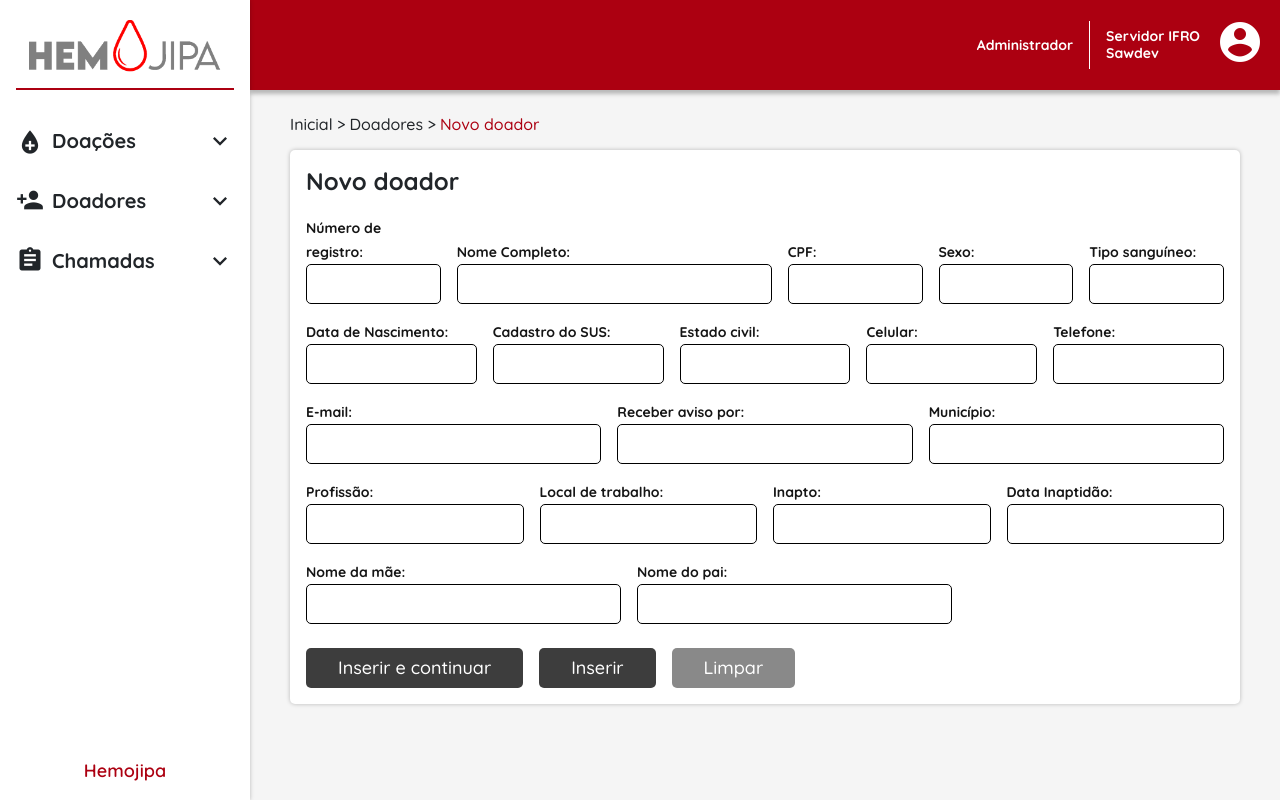
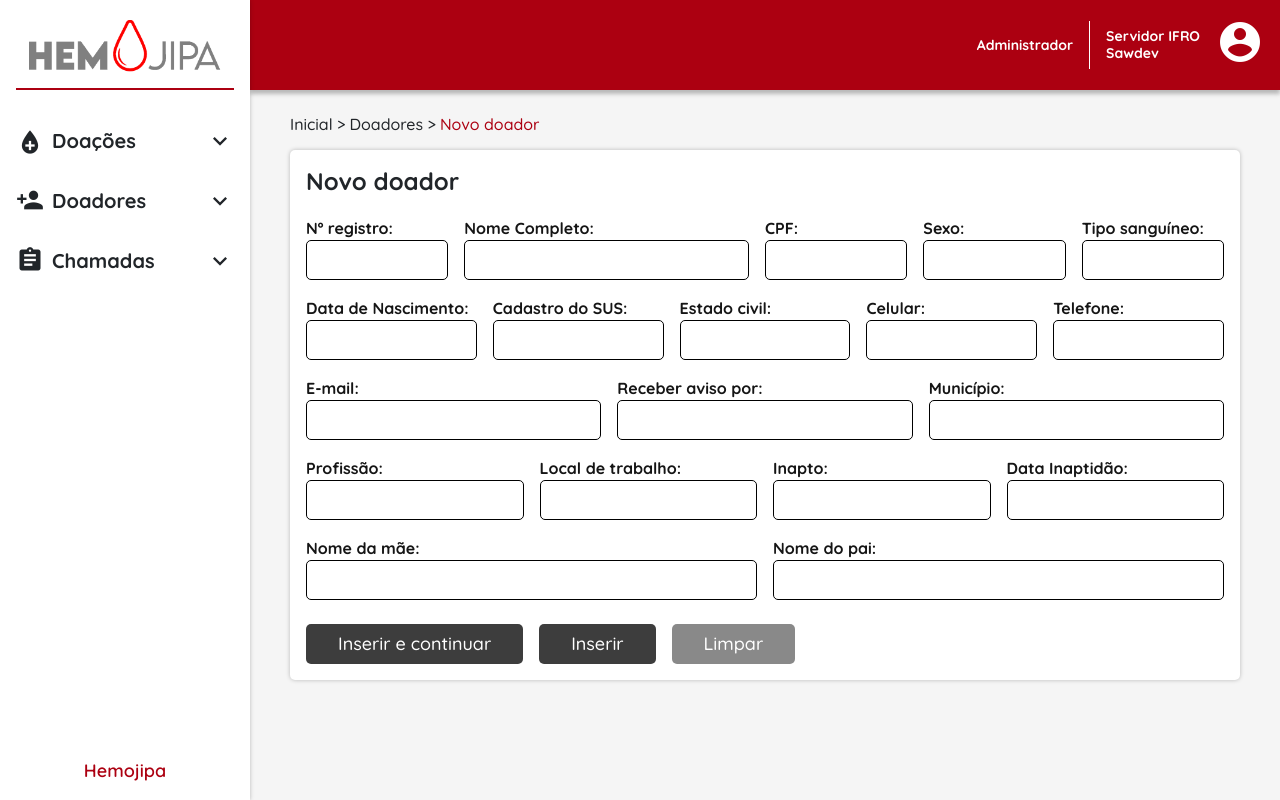
Before and after one commit to pedroferronato/fslab-hemocentro, a Flask app: page /novo-doador in a window 1280 px wide. Run offline with Flask 2, Linux system fonts and the light colour scheme; parts of the project's set-up code (start-up, migrations or seed data) failed here and were passed over; some libraries are stand-ins or nearby versions.

Commit message:
Refatorando css dos inputs para melhor responsividade, encapsulamento das rotas básicas da aplicação

```diff
--- a/app/__init__.py
+++ b/app/__init__.py
@@ -27,3 +27,4 @@ import app.models.captador
 
 from app.controllers import doadorController
 from app.controllers import captadorController
+from app.controllers import serverController
--- a/app/controllers/doadorController.py
+++ b/app/controllers/doadorController.py
@@ -1,21 +1,5 @@
 from app import flaskApp
 from flask import render_template
-
-#TODO: CRIAR UM SYSTEMA CONTROLLER COM ROTAS BASE
-
-@flaskApp.route('/login')
-def login():
-    return render_template("login.html")
-
-
-@flaskApp.route('/recuperar-senha')
-def recuperar_senha():
-    return render_template("recuperarSenha.html")
-
-
-@flaskApp.route('/')
-def doador():
-    return render_template("paginaInicial.html")
 
 
 @flaskApp.route('/novo-doador')
--- a/app/static/css/alterarInaptidao.css
+++ b/app/static/css/alterarInaptidao.css
@@ -1,7 +1,9 @@
 #divInapto {
     max-width: 250px;
+    flex: 5;
 }
 
 #divData {
     max-width: 150px;
+    flex: 3;
 }
--- a/app/static/css/baseConteudo.css
+++ b/app/static/css/baseConteudo.css
@@ -69,7 +69,7 @@ h1 {
     font-style: normal;
     color: var(--pretoLabel);
     font-weight: bold;
-    font-size: 14px;
+    font-size: 16px;
     line-height: 24px;
     display: block;
 }
--- a/app/static/css/doador.css
+++ b/app/static/css/doador.css
@@ -1,15 +1,27 @@
 #divNome {
-    min-width: 315px;
+    flex: 4;
 }
 
-#nome {
-    width: 100%;
+#divRegistro {
+    flex: 2;
+}
+
+#divCpf {
+    flex: 2;
+}
+
+#divSexo {
+    flex: 2;
+}
+
+#divSangue {
+    flex: 2;
 }
 
 #divMae {
-    max-width: 315px;
+    flex: 2;
 }
 
 #divPai {
-    max-width: 315px;
+    flex: 2;
 }
--- a/app/templates/base.html
+++ b/app/templates/base.html
@@ -20,7 +20,7 @@
 <body class="bg-danger">
     <div class="contentor">
         <div class="d-flex flex-column p-3 barraLateral">
-            <a href="/pagina-inicial">
+            <a href="/">
                 <div class="divisaoLogo d-flex justify-content-center">
                     <img id="logoBarra" src="{{ url_for('static', filename='images/hemojipa3.png') }}">
                 </div>
--- a/app/templates/consultaDoadores.html
+++ b/app/templates/consultaDoadores.html
@@ -32,7 +32,7 @@
                     <label for="registro">Num. registro:</label>
                     <input type="text" id="registro" autocomplete="off">
                 </div>
-                <div class="campo">
+                <div class="campo" id="divMunicipio">
                     <label for="municipio">Município:</label>
                     <input type="text" id="municipio" autocomplete="off">
                 </div>
@@ -41,7 +41,7 @@
                     <input type="text" id="itens" autocomplete="off">
                 </div>
                 <div>
-                    <button class="botao btn-principal linhaMRReset">Buscar</button>
+                    <a href="/consultar-inaptidao/resultado"><button class="botao btn-principal linhaMRReset">Buscar</button></a>
                 </div>
             </div>
 
--- a/app/templates/detalhesDoador.html
+++ b/app/templates/detalhesDoador.html
@@ -21,7 +21,7 @@
                 <div class="flexivel">
                     <h1>Pedro Luís Ferronato Barreto</h1>
                     <span class="material-icons iconesG">edit</span>
-                    <span class="material-icons iconesG">healing</span>
+                    <a href="/alterar-inaptidao"><span class="material-icons iconesG">healing</span></a>
                     <span class="material-icons iconesG">phone_in_talk</span>
                 </div>
                 <p class="tipoSanguineo">A+</p>
--- a/app/templates/doadorNovo.html
+++ b/app/templates/doadorNovo.html
@@ -40,23 +40,23 @@
         <div class="formulario">
 
             <div class="linhaFormulario">
-                <div class="campo">
-                    <label for="numRegistro">Número de registro:</label>
+                <div class="campo" id="divRegistro">
+                    <label for="numRegistro">Nº registro:</label>
                     <input type="text" id="numRegistro" autocomplete="off">
                 </div>
-                <div class="campo divNome" id="divNome">
+                <div class="campo" id="divNome">
                     <label for="nome">Nome Completo:</label>
                     <input type="text" id="nome" autocomplete="off">
                 </div>
-                <div class="campo">
+                <div class="campo" id="divCpf">
                     <label for="cpf">CPF:</label>
                     <input type="text" id="cpf" autocomplete="off">
                 </div>
-                <div class="campo">
+                <div class="campo" id="divSexo">
                     <label for="sexo">Sexo:</label>
                     <input type="text" id="sexo">
                 </div>
-                <div class="campo">
+                <div class="campo" id="divSangue">
                     <label for="tipoSangue">Tipo sanguíneo:</label>
                     <input type="text" id="tipoSangue">
                 </div>
--- a/app/templates/relatorioDoador.html
+++ b/app/templates/relatorioDoador.html
@@ -20,7 +20,7 @@
         </div>
         <div class="formulario">
             <div class="linhaFormulario linhaSolitaria">
-                <div class="campo">
+                <div class="campo" id="divRegistro">
                     <label for="registro">Número de registro:</label>
                     <input type="text" id="registro" autocomplete="off">
                 </div>
@@ -28,11 +28,11 @@
                     <label for="nome">Nome:</label>
                     <input type="text" id="nome" autocomplete="off">
                 </div>
-                <div class="campo">
+                <div class="campo" id="divCpf">
                     <label for="cpf">CPF:</label>
                     <input type="text" id="cpf" autocomplete="off">
                 </div>
-                <button class="botao btn-principal linhaMRReset">Buscar</button>
+                <a href="/realatorio-doador/id"><button class="botao btn-principal linhaMRReset">Buscar</button></a>
             </div>
         </div>
     </div>
```
Also changed, not shown: app/controllers/serverController.py (added, +17 -0 lines), app/static/css/consultaDoadores.css (+8 -4 lines), app/static/css/relatorioDoadores.css (+8 -0 lines). Lines whose indentation alone changed are shown as unchanged.
